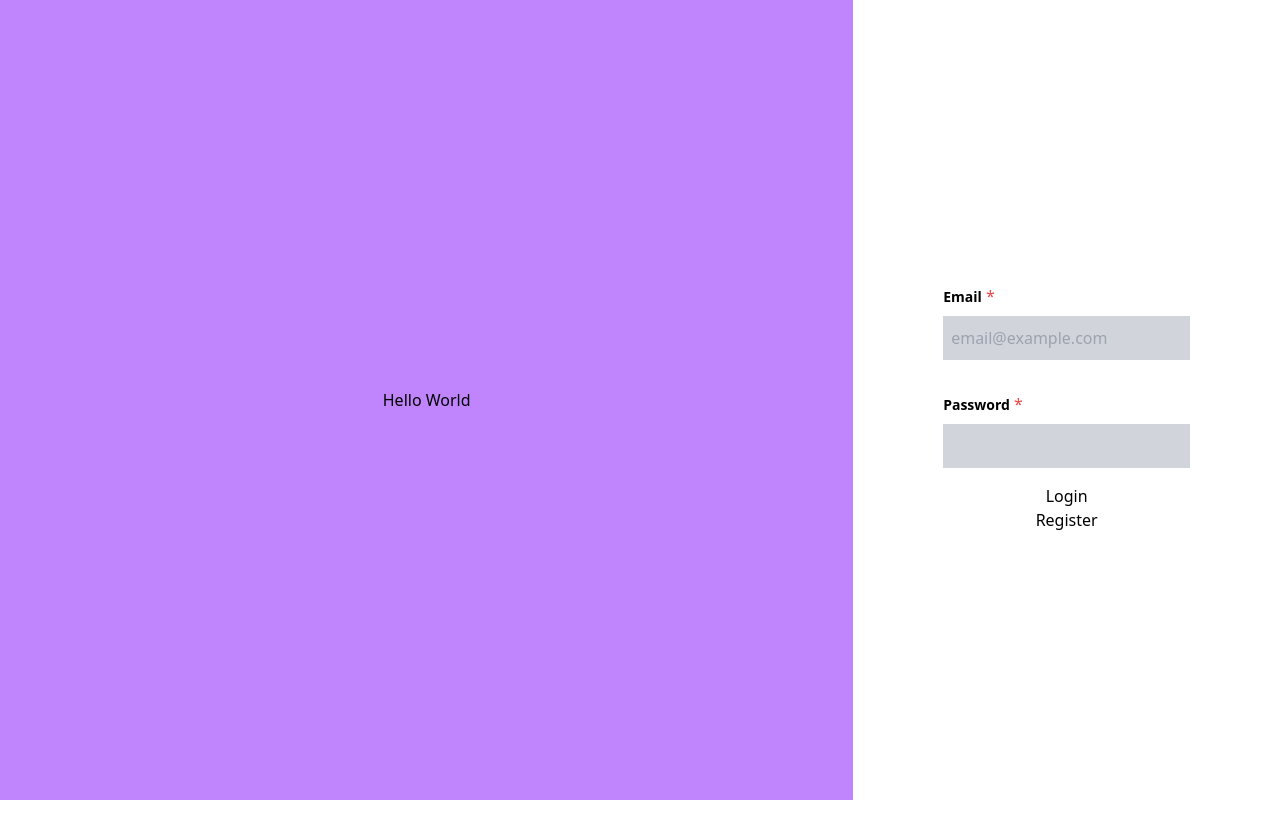
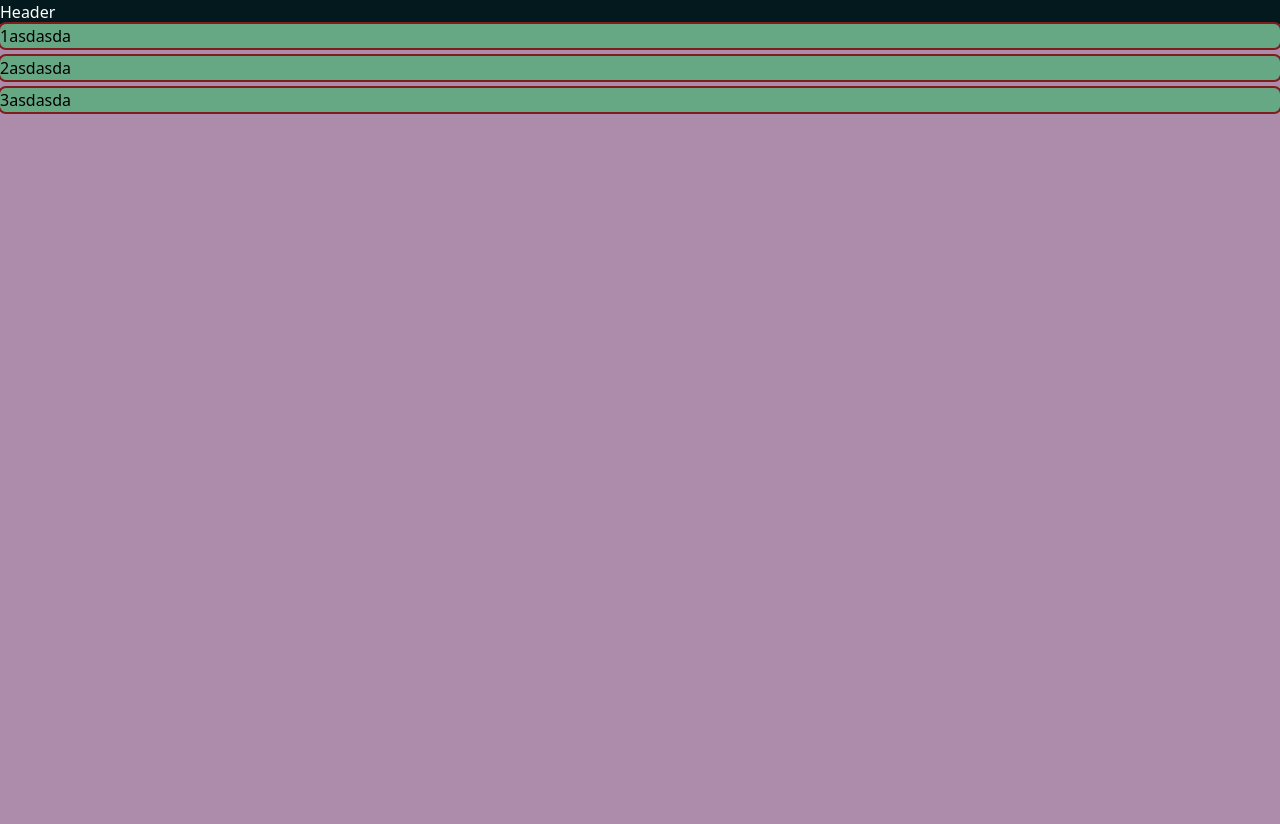
Before and after one commit to JJPSeno/cbc-site, a Nuxt app: page / in a window 1280 px wide. Before the commit the page ends 800 px from the top, so only its background shows below. Built offline with nearby package versions, Linux system fonts and the light colour scheme.

Commit message:
Add login page

```diff
--- /dev/null
+++ b/components/base/CbcHeader.vue
@@ -0,0 +1,7 @@
+<template>
+  <section
+    class="w-full h-22 bg-rich-black text-white"
+  >
+    <h2>Header</h2>
+  </section>
+</template>
--- /dev/null
+++ b/pages/Login/index.vue
@@ -0,0 +1,16 @@
+<template>
+  <div
+    class="flex h-screen"
+  >
+    <div
+      class="sm:w-2/3 w-0 overflow-hidden bg-purple-400 flex justify-center items-center"
+    >
+      <h3>Hello World</h3>
+    </div>
+    <div
+      class="sm:w-1/3 w-full flex justify-center items-center"
+    >
+      <CbcLogin />
+    </div>
+  </div>
+</template>
--- a/pages/index.vue
+++ b/pages/index.vue
@@ -1,16 +1,41 @@
 <template>
   <div
-    class="flex h-screen"
+    class="bg-pink-500/50"
   >
-    <div
-      class="sm:w-2/3 w-0 overflow-hidden bg-purple-400 flex justify-center items-center"
+    <CbcHeader />
+    <ul
+      class="flex flex-col gap-2 h-dvh w-full bg-slate-500/50"
     >
-      <h3>Hello World</h3>
-    </div>
-    <div
-      class="sm:w-1/3 w-full flex justify-center items-center"
-    >
-      <CbcLogin />
-    </div>
+      <li
+        class="w-full rounded-md outline outline-2 outline-red-900 bg-green-500/50"
+        v-for="bus in buses"
+        :key="bus.id"
+      >
+        {{ bus.a }}
+      </li>
+    </ul>
   </div>
 </template>
+<script setup lang="ts">
+
+const buses = ref([
+{
+  id: 0,
+  a: '1asdasda',
+  b: '1asdasd',
+  c: ['1sadasd', '1asdasdas']
+},
+{
+  id: 1,
+  a: '2asdasda',
+  b: '2asdasd',
+  c: ['2sadasd', '2asdasdas']
+},
+{
+  id: 2,
+  a: '3asdasda',
+  b: '3asdasd',
+  c: ['3sadasd', '3asdasdas']
+}
+])
+</script>
--- /dev/null
+++ b/tailwind.config.ts
@@ -0,0 +1,9 @@
+module.exports = {
+  theme: {
+    extend: {
+      colors: {
+        'rich-black': '#03191e',
+      },
+    }
+  }
+}
```
